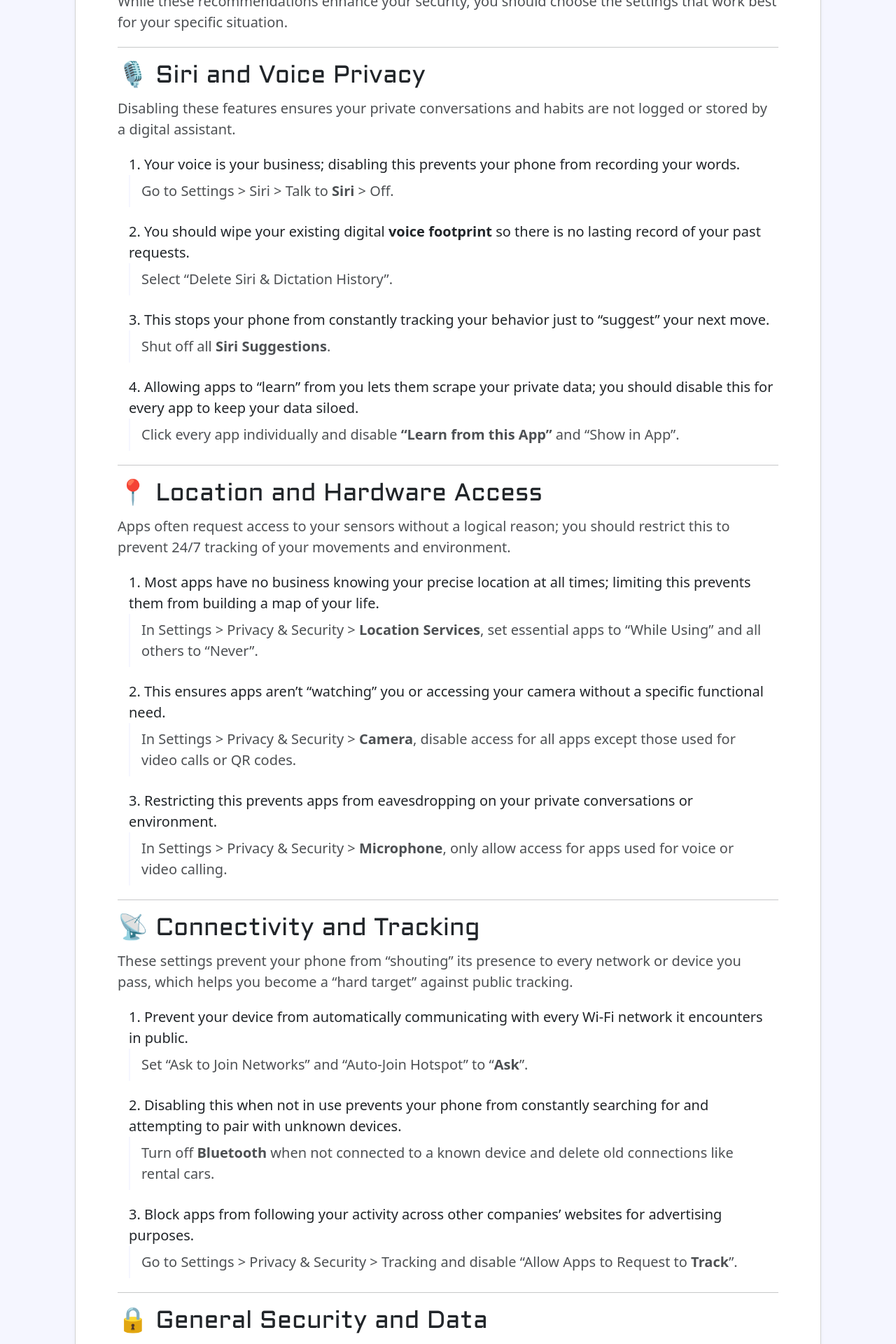
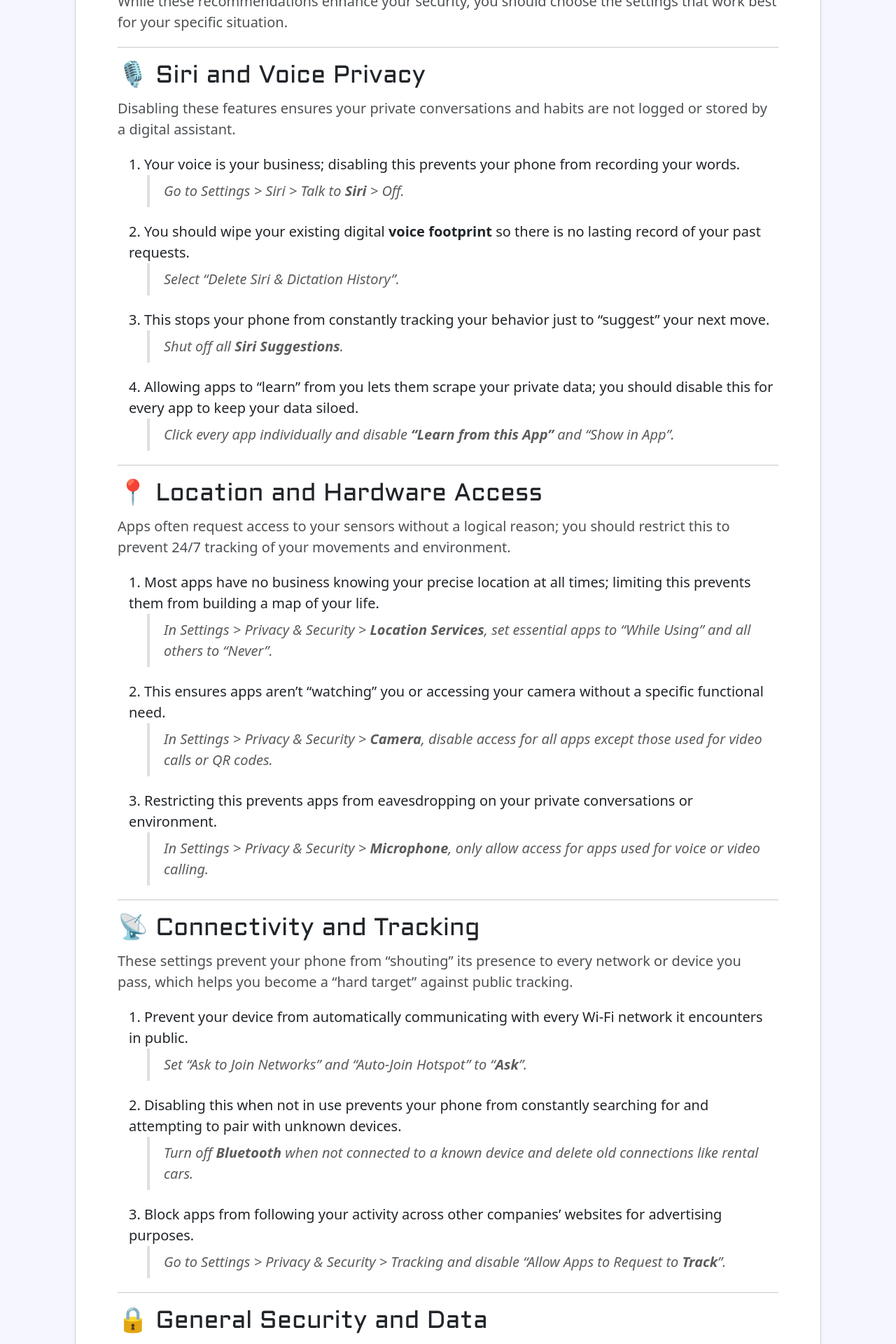
Before and after one commit to DR-00/site, a Jekyll site: the page built from _posts/2026-01-03-The-5-Minute-iPhone-Privacy-Tune-Up.md, in a window 1280 px wide. Shown: the part 1525-3445 px from the top of the page at 70% size. Built offline with Jekyll 4.4.1, drawn with Linux system fonts in a browser that asks for light colours.

Commit message:
blockquite

```diff
--- a/_posts/2026-01-03-The-5-Minute-iPhone-Privacy-Tune-Up.md
+++ b/_posts/2026-01-03-The-5-Minute-iPhone-Privacy-Tune-Up.md
@@ -87,7 +87,5 @@
 
 ---
 
->
-> **Pro Tip:** Always ask "*why*" an app needs your data. If there isn't a logical explanation, it is your right to deny it.
->
->
+
+ **Pro Tip:** Always ask "*why*" an app needs your data. If there isn't a logical explanation, it is your right to deny it.
--- a/css/styles.scss
+++ b/css/styles.scss
@@ -567,3 +567,11 @@
 
 
 }
+
+blockquote {
+  border-left: 4px solid var(--border-light);
+  padding-left: 1rem;
+  margin-left: 1.3rem !important;
+  color: var(--text-primary);
+  font-style: italic;
+}
```
